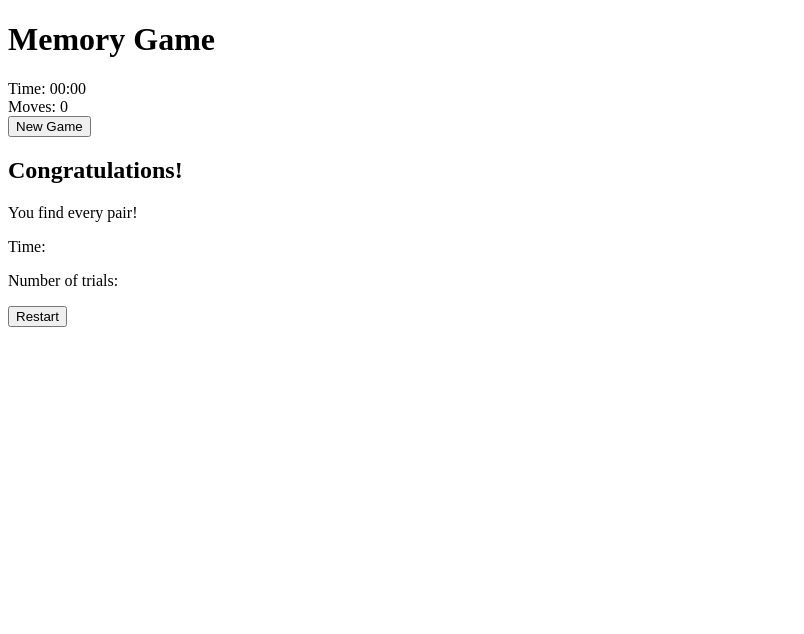
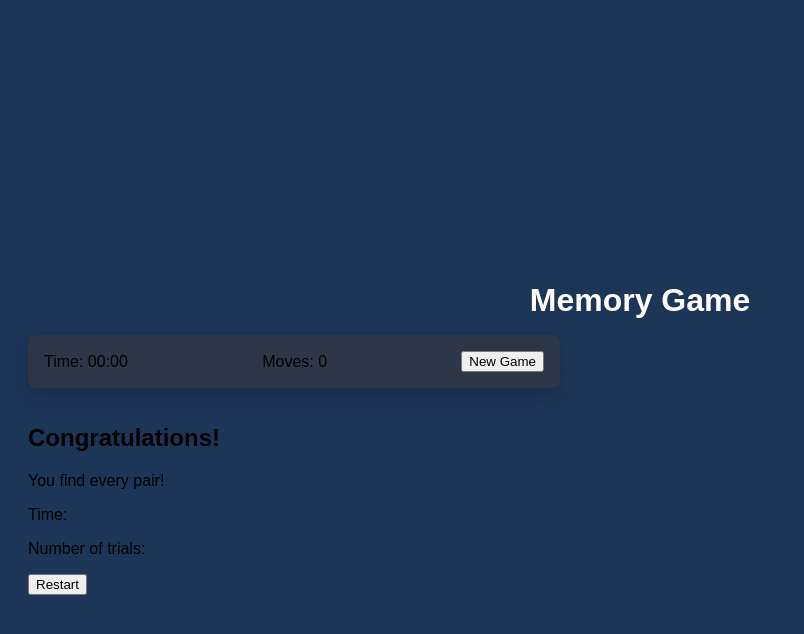
Before and after one commit to csecsemil/Winter_Memory_Game, a plain HTML site: page index.html in a window 1280 px wide. Shown: the whole page, without its empty margins (0-804 px from the left). Drawn offline with Linux system fonts and the light colour scheme.

Commit message:
game logic in scrypt.js add initial styles in css

```diff
--- a/index.html
+++ b/index.html
@@ -4,6 +4,7 @@
     <meta charset="UTF-8">
     <meta name="viewport" content="width=device-width, initial-scale=1.0">
     <title>Winter_Memory_Game</title>
+    <link rel="stylesheet" href="style.css">
 </head>
 <body>
 
@@ -32,6 +33,6 @@
 
 
 
-
+    <script src="script.js"></script>
 </body>
 </html>
--- a/style.css
+++ b/style.css
@@ -0,0 +1,37 @@
+:root {   /*  */
+            --frost-blue: #a8dadc;
+            --deep-blue: #1d3557;
+            --snow-white: #f1faee;
+}
+
+body {
+    font-family: 'Inner', sans-serif;
+    background-color: var(--deep-blue);
+    display: flex;
+    flex-direction: column;
+    justify-content: center;
+    min-height: 100vh;
+    padding: 20px;
+}
+
+/* fo jatek elemek */
+.main-title {
+    font-size: 2.25;
+    font-weight: 800;
+    color: white;
+    margin-bottom: 1rem;
+    text-align: center;
+}
+
+.scoreboard {
+    background-color: #2d3748;
+    padding: 1rem;
+    border-radius: 0.5rem;
+    box-shadow: 0 10px 15px rgba(0, 0, 0, 0.1), 0 4px 6px -2px rgba(0, 0, 0, 0.05);
+    display: flex;
+    justify-content: space-between;
+    align-items: center;
+    width: 100%;
+    max-width: 500px;
+    margin-bottom: 1rem;
+}
```
Also changed, not shown: scrypt.js (+75 -6 lines).
